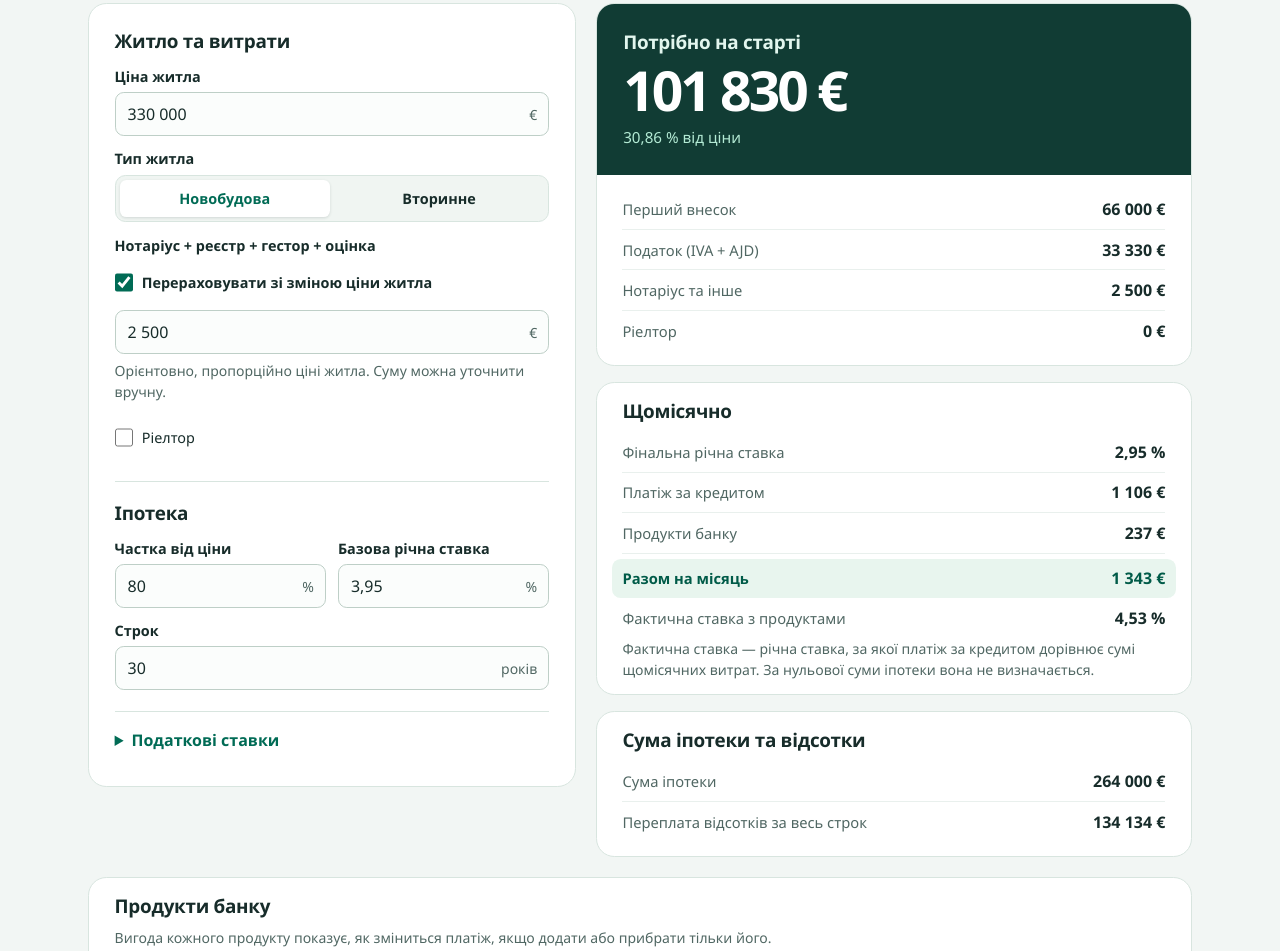
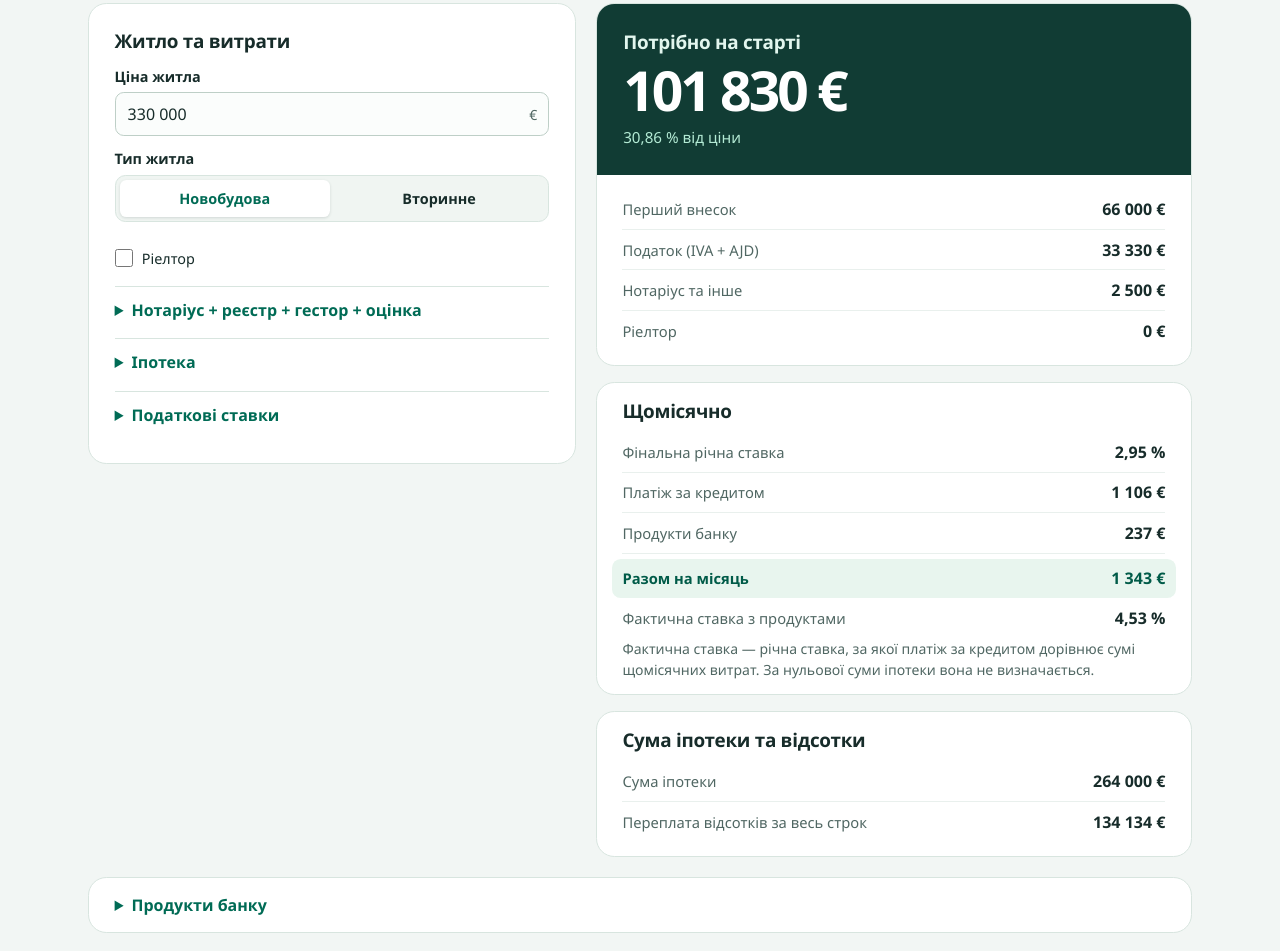
Before and after one commit to alexxmintopenergy/spain-mortgage-calculator, a plain HTML site: page index.html in a window 1280 px wide. Shown: the part 162-1113 px from the top of the page. Drawn offline with Linux system fonts and the light colour scheme.

Commit message:
Collapse calculator settings by default

```diff
--- a/index.html
+++ b/index.html
@@ -29,12 +29,6 @@
               <label><input type="radio" name="property" value="resale"><span>Вторинне</span></label>
             </div>
           </fieldset>
-          <div class="field">
-            <label for="fees">Нотаріус + реєстр + гестор + оцінка</label>
-            <label class="check"><input id="scale-fees" type="checkbox" checked> Перераховувати зі зміною ціни житла</label>
-            <div class="control"><input id="fees" type="text" inputmode="decimal" value="2 500" data-money aria-describedby="fees-hint" required><span class="unit" aria-hidden="true">€</span></div>
-            <p id="fees-hint" class="hint"></p>
-          </div>
           <div>
             <label class="check"><input id="has-agent" type="checkbox" aria-controls="agent-options"> Ріелтор</label>
             <div id="agent-options" class="agent" hidden>
@@ -47,8 +41,19 @@
           </div>
         </section>
 
-        <section class="section" aria-labelledby="loan-title">
-          <h2 id="loan-title">Іпотека</h2>
+        <details>
+          <summary>Нотаріус + реєстр + гестор + оцінка</summary>
+          <div class="field">
+            <label for="fees">Витрати на оформлення</label>
+            <div class="control"><input id="fees" type="text" inputmode="decimal" value="2 500" data-money aria-describedby="fees-hint" required><span class="unit" aria-hidden="true">€</span></div>
+            <label class="check"><input id="scale-fees" type="checkbox" checked> Перераховувати зі зміною ціни житла</label>
+            <p id="fees-hint" class="hint"></p>
+          </div>
+        </details>
+
+        <details>
+          <summary>Іпотека</summary>
+          <div class="section">
             <div class="pair">
               <div class="field">
                 <label for="ltv">Частка від ціни</label>
@@ -63,7 +68,8 @@
               <label for="years">Строк</label>
               <div class="control"><input id="years" type="text" inputmode="numeric" value="30" data-min="1" data-integer required><span class="unit" aria-hidden="true">років</span></div>
             </div>
-        </section>
+          </div>
+        </details>
 
         <details>
           <summary>Податкові ставки</summary>
@@ -123,8 +129,8 @@
       </div>
     </div>
 
-    <section class="panel inside comparison" aria-labelledby="products-title">
-      <h2 id="products-title">Продукти банку</h2>
+    <details class="panel inside product-panel">
+      <summary>Продукти банку</summary>
       <div id="product-settings" class="product-settings">
         <p class="hint">Вигода кожного продукту показує, як зміниться платіж, якщо додати або прибрати тільки його.</p>
         <div class="field discount-limit">
@@ -149,7 +155,7 @@
           <p class="hint product-hint" data-result>—</p>
         </fieldset>
       </template>
-    </section>
+    </details>
 
     <section class="panel inside comparison" aria-labelledby="comparison-title">
       <h2 id="comparison-title">Порівняння цін</h2>
--- a/styles.css
+++ b/styles.css
@@ -19,7 +19,6 @@ h2 { font-size: 1.18rem; line-height: 1.25; letter-spacing: -.015em; }
 .panel { min-width: 0; background: white; border: 1px solid var(--line); border-radius: 1.15rem; }
 .form { padding: clamp(1rem, 3vw, 1.6rem); }
 .section { display: grid; gap: .85rem; }
-.section + .section { border-top: 1px solid var(--line); margin-top: 1.35rem; padding-top: 1.25rem; }
 .field { display: grid; gap: .35rem; min-width: 0; }
 .field > label, label.field > span:first-child, legend { font-size: .9rem; font-weight: 650; }
 .control { position: relative; min-width: 0; }
@@ -40,8 +39,9 @@ legend { margin-bottom: .4rem; padding: 0; }
 .agent { display: grid; gap: .35rem; padding: .75rem; border-radius: .65rem; background: #f1f7f4; }
 [hidden] { display: none !important; }
 .pair { display: grid; grid-template-columns: 1fr 1fr; gap: .75rem; }
-details { border-top: 1px solid var(--line); margin-top: 1.3rem; padding-top: .55rem; }
-summary { width: fit-content; padding: .55rem 0; color: var(--accent); font-weight: 650; cursor: pointer; }
+.form details { border-top: 1px solid var(--line); margin-top: .35rem; }
+summary { padding: .75rem 0; color: var(--accent); font-weight: 650; cursor: pointer; }
+details:has(input[aria-invalid="true"]) > summary { color: #962620; }
 .tax-fields { display: grid; grid-template-columns: repeat(3, minmax(0, 1fr)); gap: .5rem; padding: .55rem 0; }
 .tax-fields input { padding-right: 1.9rem; }
 .hint, footer { color: var(--muted); font-size: .875rem; line-height: 1.5; }
@@ -53,6 +53,8 @@ summary { width: fit-content; padding: .55rem 0; color: var(--accent); font-weig
 .hero-amount { display: block; margin: .28rem 0; font-weight: 720; font-size: clamp(2.05rem, 5.5vw, 3.45rem); letter-spacing: -.055em; line-height: 1.14; overflow-wrap: anywhere; }
 .percent { display: inline-block; color: #b4ebd5; font-size: .95rem; }
 .inside { padding: .9rem clamp(1rem, 3vw, 1.6rem); }
+.product-panel { margin-top: 1.25rem; padding-block: .25rem; }
+.product-panel[open] { padding-bottom: .9rem; }
 .inside h2 { margin: .15rem 0 .55rem; }
 .rows > div { display: flex; align-items: baseline; justify-content: space-between; gap: .55rem; padding: .55rem 0; border-bottom: 1px solid #e9f0ed; }
 .rows > div:last-child { border-bottom: 0; }
```
Lines whose indentation alone changed are shown as unchanged.
